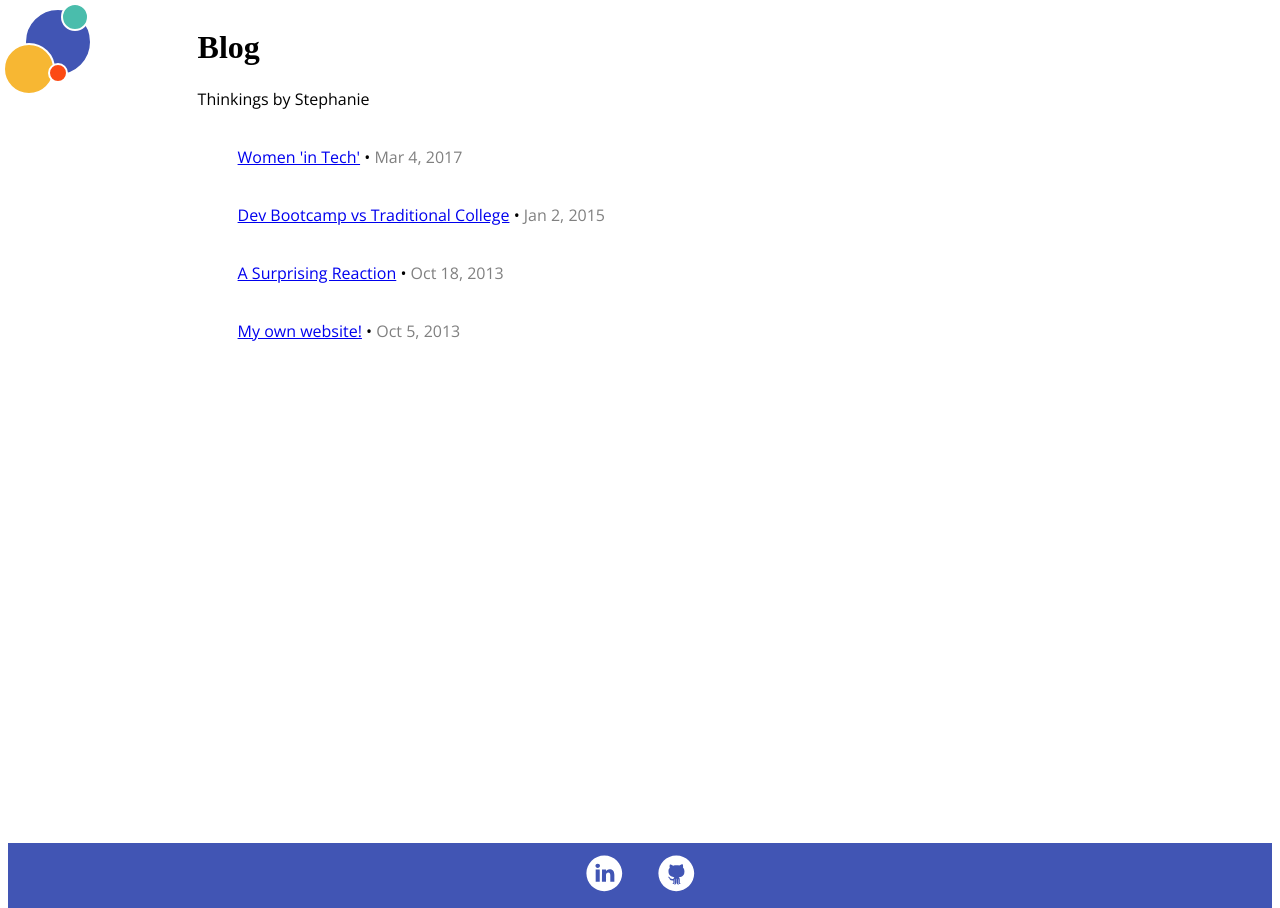
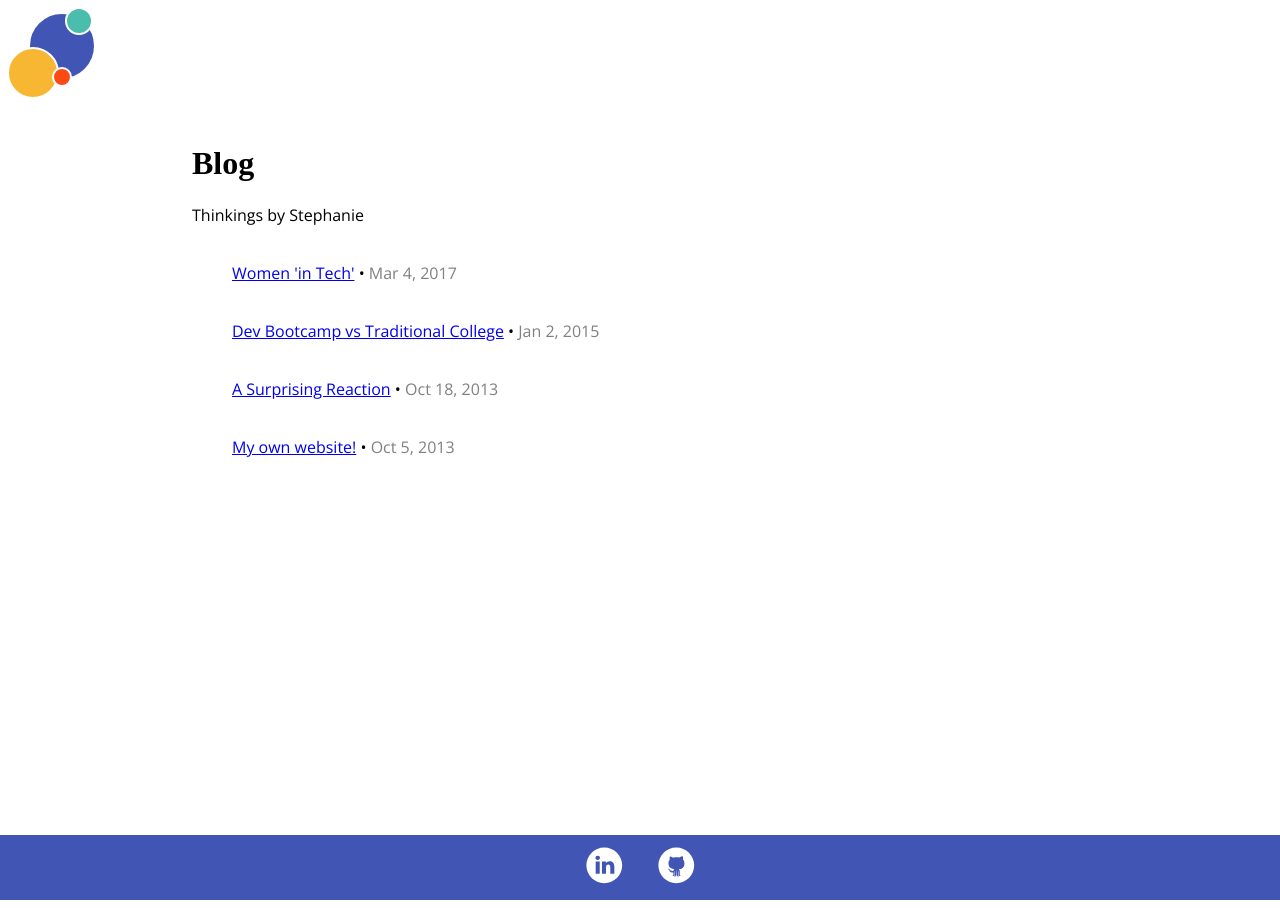
Before and after one commit to Stephanie-Chou/blog, a Jekyll site: the page built from blog.md, in a window 1280 px wide. Built offline with Jekyll 4.4.1, drawn with Linux system fonts in a browser that asks for light colours; some web fonts are replaced.

Commit message:
fix logo position in mobile

```diff
--- a/_includes/head.html
+++ b/_includes/head.html
@@ -1,4 +1,4 @@
-<head>
+<head lang="en">
   <meta charset="utf-8">
   <meta http-equiv="X-UA-Compatible" content="IE=edge">
   <meta name="viewport" content="width=device-width, initial-scale=1">
--- a/_includes/logo.html
+++ b/_includes/logo.html
@@ -1,5 +1,5 @@
 
-<div class="logo">
+<div class="logo"  href="{{site.baseurl}}/">
   <div class="circle purple"></div>
   <div class="circle yellow"></div>
   <div class="circle green"></div>
--- a/_layouts/default.html
+++ b/_layouts/default.html
@@ -5,9 +5,9 @@
 
   <body>
     <div class="content">
-      <a style="position: fixed;" href="{{site.baseurl}}/">
+      <div style="position: relative; margin: 12px; width 100%;">
         {% include logo.html %}
-      </a>
+      </div>
       <main class="page-content" aria-label="Content">
         <div class="wrapper">
           {{ content }}
--- a/assets/main.scss
+++ b/assets/main.scss
@@ -4,13 +4,18 @@
 
 html {
   height: 100%;
+  width: 100%;
 }
 
 body {
   font-family: 'Open Sans', sans-serif;
   top: 0px;
+  left: 0px;
   display: flex;
   min-height: 100%;
+  width: 100%;
+  margin: 0px;
+  overflow-x: hidden;
   flex-direction: column;
 }
 
```
